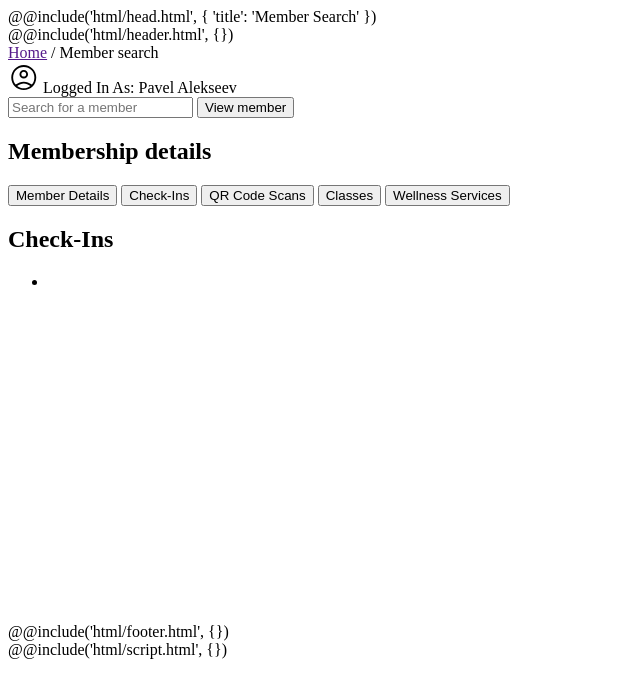
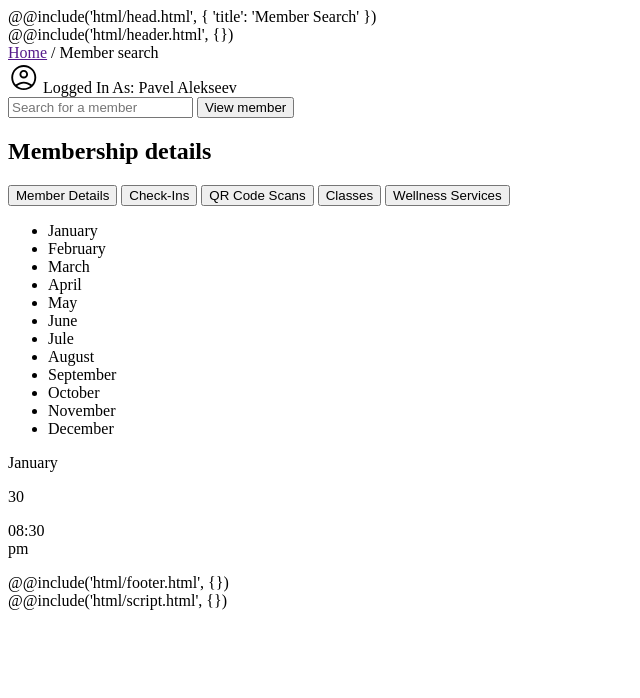
Before and after one commit to Paul-2049/panthergym, a PHP site: page /page-member-details.html in a window 1280 px wide, after a click on "Check-Ins". Shown: the top 698 px of the page, without its empty margins (0-640 px from the left). Run offline with PHP 8.4, Linux system fonts and the light colour scheme.

Commit message:
add member details

```diff
--- a/gulp/version.json
+++ b/gulp/version.json
@@ -1,3 +1,3 @@
 {
-    "main": "20230901145946"
+    "main": "20230901175659"
 }
--- a/src/page-member-details.html
+++ b/src/page-member-details.html
@@ -48,6 +48,7 @@
                 <!-- information tabs -->
                 <div class="w3-container">
                     <div class="w3-bar w3-black">
+                        <div class="grid grid-cols-5 gap-0 min-w-[919px]">
                             <button class="w3-bar-item w3-button tablink w3-active"
                                 onclick="openTab(event,'UserDetails')">Member Details</button>
                             <button class="w3-bar-item w3-button tablink"
@@ -58,6 +59,7 @@
                                 onclick="openTab(event,'Classes')">Classes</button>
                             <button class="w3-bar-item w3-button tablink" onclick="openTab(event,'Wellness')">Wellness
                                 Services</button>
+                        </div>
                     </div>
 
                     <!-- User Details -->
@@ -106,16 +108,34 @@
 
                     <!-- Check-Ins -->
                     <div id="CheckIns" class="w3-container w3-border tab" style="display:none">
-                        <h2>Check-Ins</h2>
-                        <ul style="margin-bottom: 50px; height: 300px; overflow-y: scroll;">
-                            <li>
-                                <script>
-                                    var checkin = moment.utc("<?php echo $checkin; ?>", "YYYY-MM-DD HH:mm:ss").tz("America/Edmonton");
-                                    //document.write( checkin.format("dddd, MMMM Do YYYY, h:mm:ss a") );  // includes day
-                                    document.write(checkin.format("MMMM Do YYYY, h:mm:ss a")); // without day
-                                </script>
-                            </li>
+                        <div class="pt-[30px] px-[15px] md:px-[26px] min-h-[520px]">
+                            <ul class="tabs-nav flex justify-between gap-[23px] overflow-x-auto overflow-y-hidden">
+                                <li class="active tab-item" data-tab-target="#tab-January">January</li>
+                                <li class="tab-item" data-tab-target="#tab-February">February</li>
+                                <li class="tab-item" data-tab-target="#tab-March">March</li>
+                                <li class="tab-item" data-tab-target="#tab-April">April</li>
+                                <li class="tab-item" data-tab-target="#tab-May">May</li>
+                                <li class="tab-item" data-tab-target="#tab-June">June</li>
+                                <li class="tab-item" data-tab-target="#tab-Jule">Jule</li>
+                                <li class="tab-item" data-tab-target="#tab-August">August</li>
+                                <li class="tab-item" data-tab-target="#tab-September">September</li>
+                                <li class="tab-item" data-tab-target="#tab-October">October</li>
+                                <li class="tab-item" data-tab-target="#tab-November">November</li>
+                                <li class="tab-item" data-tab-target="#tab-December">December</li>
                             </ul>
+                            <div class="active tabs-content max-w-[625px] w-full mx-auto mt-[25px] md:mt-[47px]"
+                                data-tab-content id="tab-January">
+                                <p class="text-[24px] font-bold leading-[1.1] text-right mb-[25px] md:mb-[47px]">January
+                                </p>
+                                <div class="grid grid-cols-4 gap-[25px] md:grid-cols-7 lg:gap-[50px]">
+                                    <div class="text-center">
+                                        <p class="text-panther-red-100 font-bold text-[32px] leading-[1.1]">30</p>
+                                        <p class="text-black font-privacy font-bold uppercase leading-[1]">08:30<br>pm</p>
+                                    </div>
+                                </div>
+                            </div>
+                        </div>
+
                     </div>
                     <!-- /Check-Ins -->
 
```
Also changed, not shown: src/scss/components/page-member-details.scss (+10 -1 lines). Lines whose indentation alone changed are shown as unchanged.
